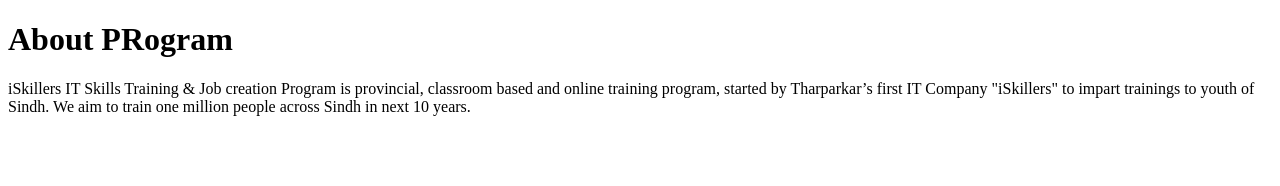
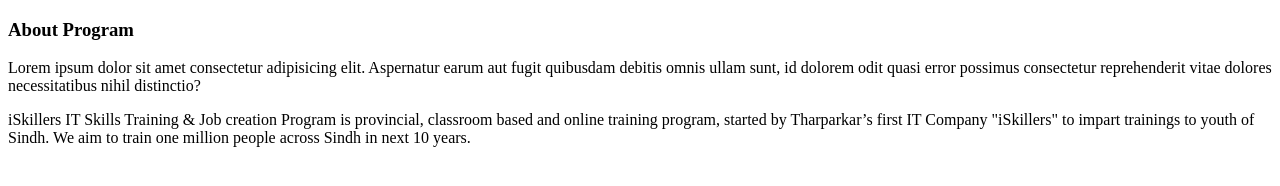
Before and after one commit to SuhailAssnani/testing, a plain HTML site: page index.html in a window 1280 px wide. Drawn offline with Linux system fonts and the light colour scheme.

Commit message:
first update

```diff
--- a/index.html
+++ b/index.html
@@ -1,17 +1,27 @@
 <!DOCTYPE html>
 <html lang="en">
+
 <head>
     <meta charset="UTF-8">
     <meta http-equiv="X-UA-Compatible" content="IE=edge">
     <meta name="viewport" content="width=device-width, initial-scale=1.0">
     <title>Document</title>
 </head>
+
 <body>
     <div>
-        <h1>About PRogram</h1>
-        <p>iSkillers IT Skills Training & Job creation Program is provincial, classroom based and online training program, started by Tharparkar’s first IT Company "iSkillers" to impart trainings to youth of Sindh. We aim to train one million people across Sindh in next 10 years.
+        <h3>About Program</h3>
+        <div>
+            <p>Lorem ipsum dolor sit amet consectetur adipisicing elit. Aspernatur earum aut fugit quibusdam debitis
+                omnis ullam sunt, id dolorem odit quasi error possimus consectetur reprehenderit vitae dolores
+                necessitatibus nihil distinctio?</p>
+        </div>
+        <p>iSkillers IT Skills Training & Job creation Program is provincial, classroom based and online training
+            program, started by Tharparkar’s first IT Company "iSkillers" to impart trainings to youth of Sindh. We aim
+            to train one million people across Sindh in next 10 years.
 
         </p>
     </div>
 </body>
+
 </html>
```
